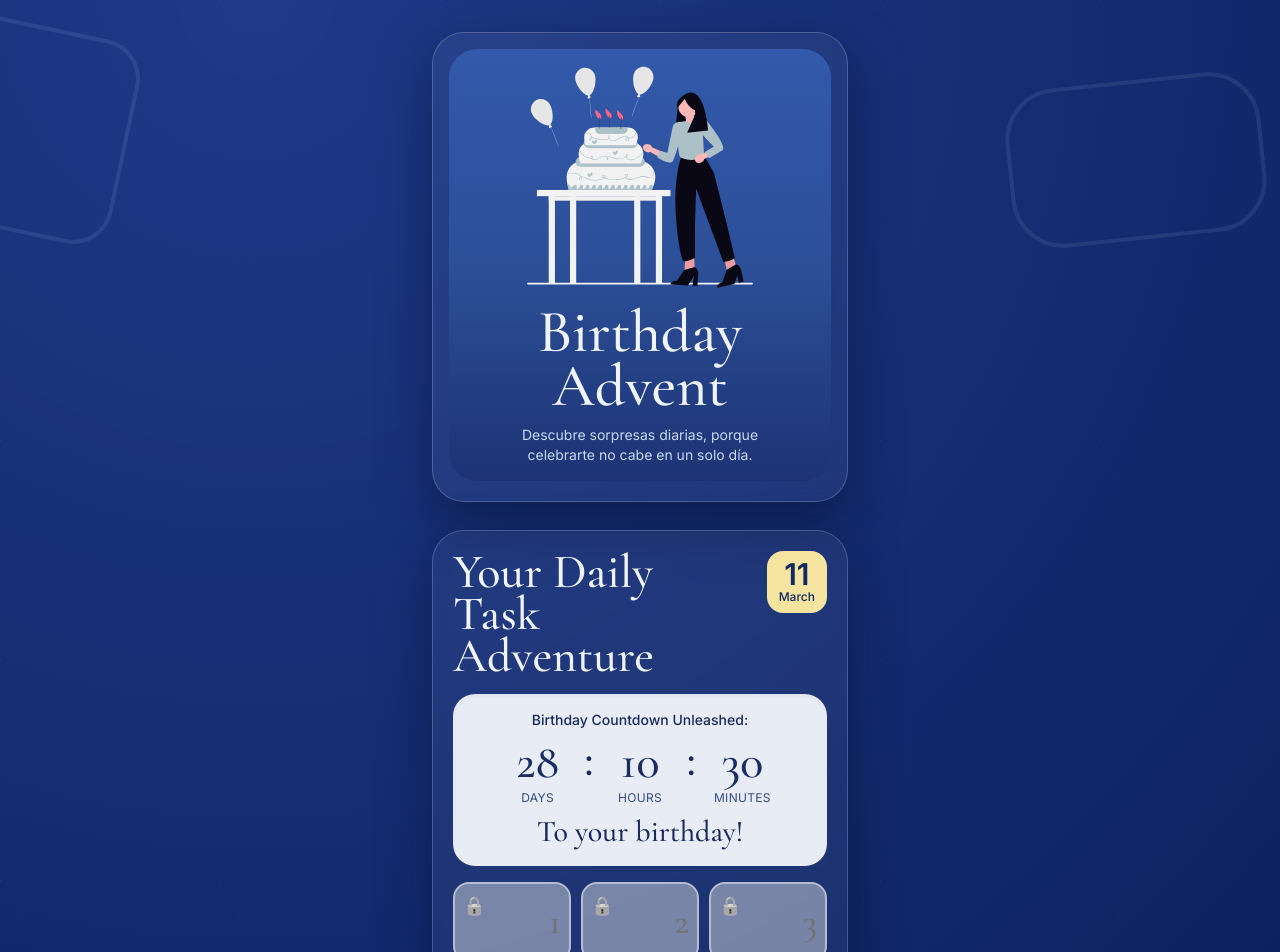
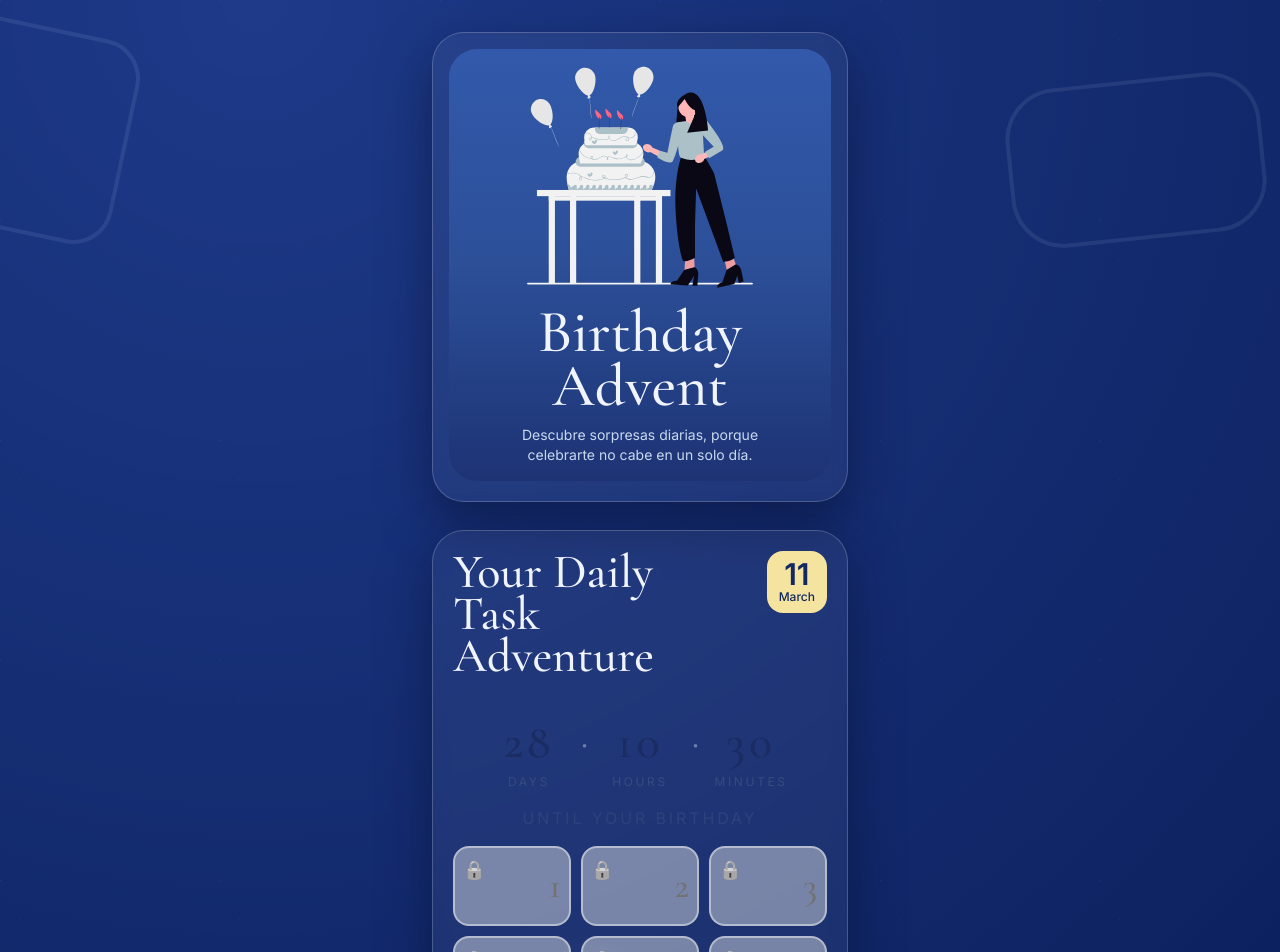
Before and after one commit to nelaruizc/birthday-advent, a React (Vite) app: page / in a window 1280 px wide. Shown: the top 952 px of the page. Built offline with nearby package versions, Linux system fonts and the light colour scheme.

Commit message:
Redesign countdown as minimal inline display

```diff
--- a/src/components/CountdownCard.tsx
+++ b/src/components/CountdownCard.tsx
@@ -10,9 +10,11 @@ type Props = {
 }
 
 const block = (value: number, label: string) => (
-  <div className="w-20 text-center">
-    <p className="font-serif text-5xl leading-none text-[#1a2c61]">{String(value).padStart(2, '0')}</p>
-    <p className="mt-1 text-xs uppercase tracking-wide text-[#364c81]">{label}</p>
+  <div className="min-w-16 text-center sm:min-w-20">
+    <dt className="font-serif text-4xl leading-none tracking-[0.08em] text-[#1a2c61] sm:text-5xl">
+      {String(value).padStart(2, '0')}
+    </dt>
+    <dd className="mt-2 text-[0.65rem] uppercase tracking-[0.22em] text-[#364c81] sm:text-xs">{label}</dd>
   </div>
 )
 
@@ -26,16 +28,19 @@ export const CountdownCard = ({ countdown, gifts, openedGifts, isUnlocked }: Pro
       </div>
     </div>
 
-    <div className="mt-4 rounded-[22px] bg-[#e8ecf4] p-4 text-center text-[#19295d] shadow-inner">
-      <p className="text-sm font-medium">Birthday Countdown Unleashed:</p>
-      <div className="mt-2 flex items-center justify-center gap-1.5">
+    <div className="mt-8 px-2 text-center text-[#19295d] sm:mt-10">
+      <dl className="flex items-start justify-center gap-2 sm:gap-3" aria-label="Countdown to your birthday">
         {block(countdown.days, 'days')}
-        <span className="-mt-5 text-4xl">:</span>
+        <span aria-hidden="true" className="pt-1 font-serif text-3xl leading-none text-[#6d7fae] sm:text-4xl">
+          ·
+        </span>
         {block(countdown.hours, 'hours')}
-        <span className="-mt-5 text-4xl">:</span>
+        <span aria-hidden="true" className="pt-1 font-serif text-3xl leading-none text-[#6d7fae] sm:text-4xl">
+          ·
+        </span>
         {block(countdown.minutes, 'minutes')}
-      </div>
-      <p className="mt-2 text-3xl font-serif">To your birthday!</p>
+      </dl>
+      <p className="mt-4 text-sm uppercase tracking-[0.18em] text-[#2f477f]/85 sm:text-base">Until your birthday</p>
     </div>
 
     <GiftGrid gifts={gifts} openedGifts={openedGifts} isUnlocked={isUnlocked} />
```
